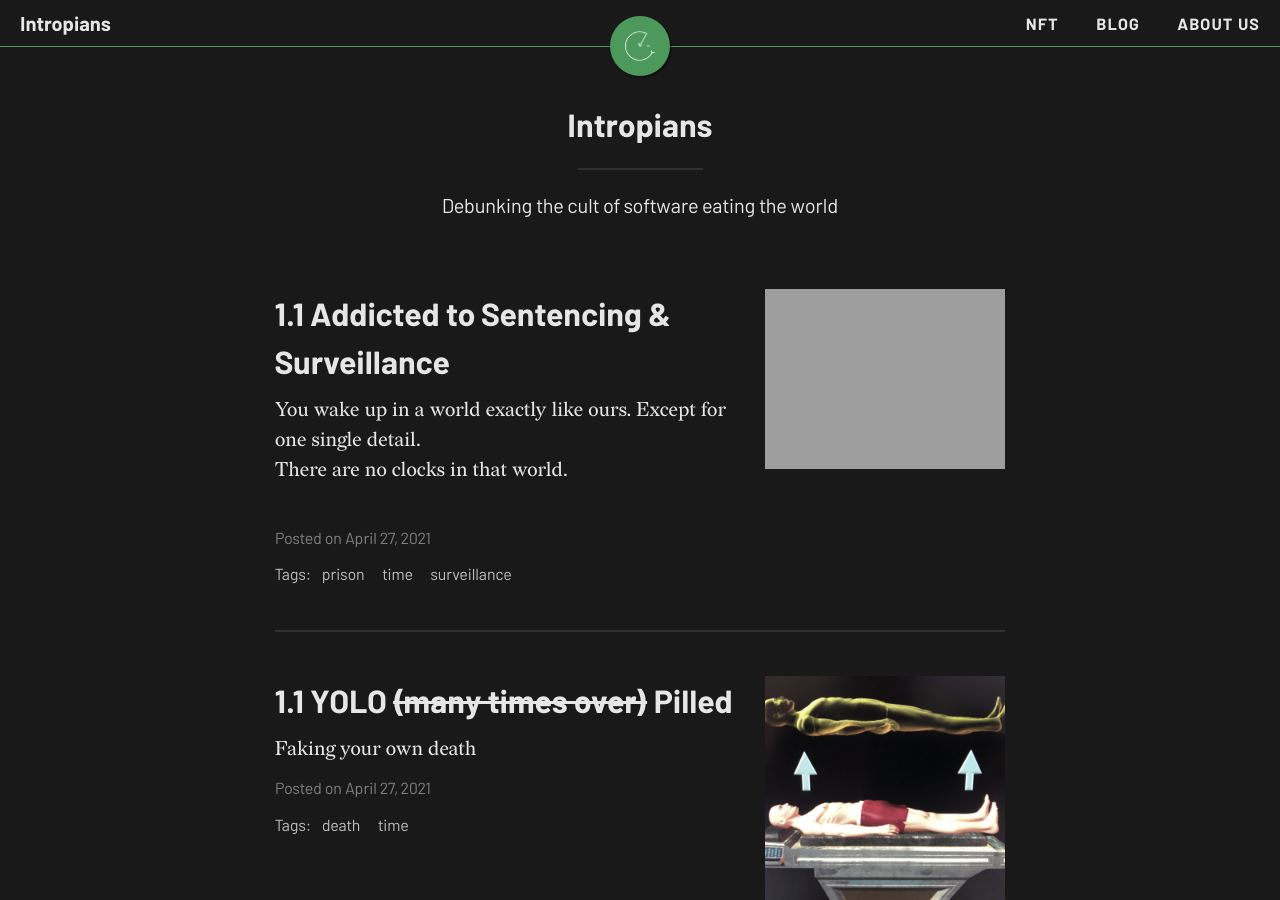
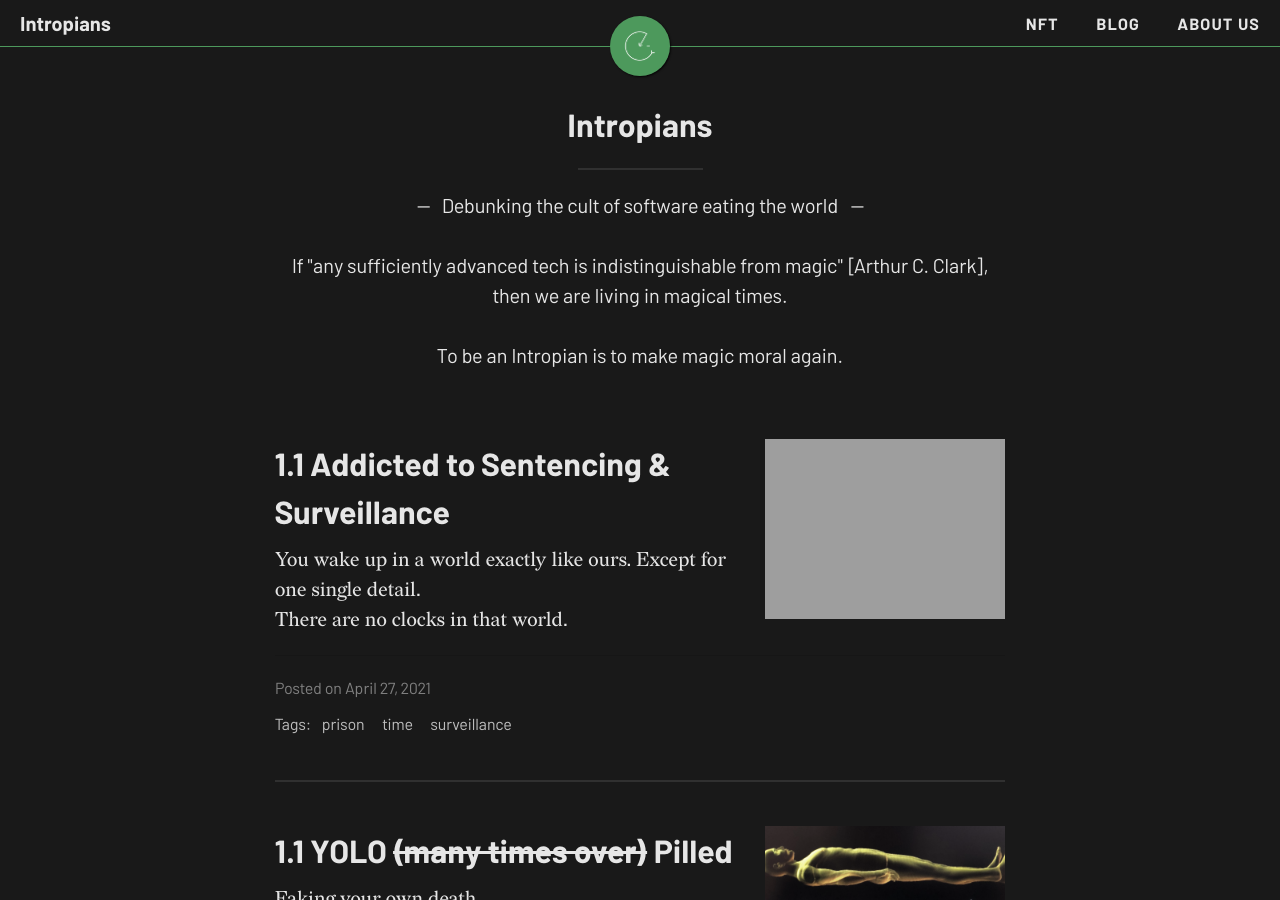
Before and after one commit to Intropians/intropians.org, a Jekyll site: the page built from index.html, in a window 1280 px wide and 900 px high. Built offline with Jekyll 4.4.1, drawn with Linux system fonts in a browser that asks for light colours; nearby versions of some CDN libraries; the list of posts is cut into pages by our own code.

Commit message:
change the Intropians Tag Line to a multiline one

```diff
--- a/index.html
+++ b/index.html
@@ -1,5 +1,5 @@
 ---
 layout: home
 title: Intropians
-subtitle: Debunking the cult of software eating the world
+subtitle: -- &nbsp;&nbsp;Debunking the cult of software eating the world&nbsp;&nbsp; --<br/><br/>If "any sufficiently advanced tech is indistinguishable from magic" [Arthur C. Clark],<br/>then we are living in magical times.<br/><br/>To be an Intropian is to make magic moral again.
 ---
```
